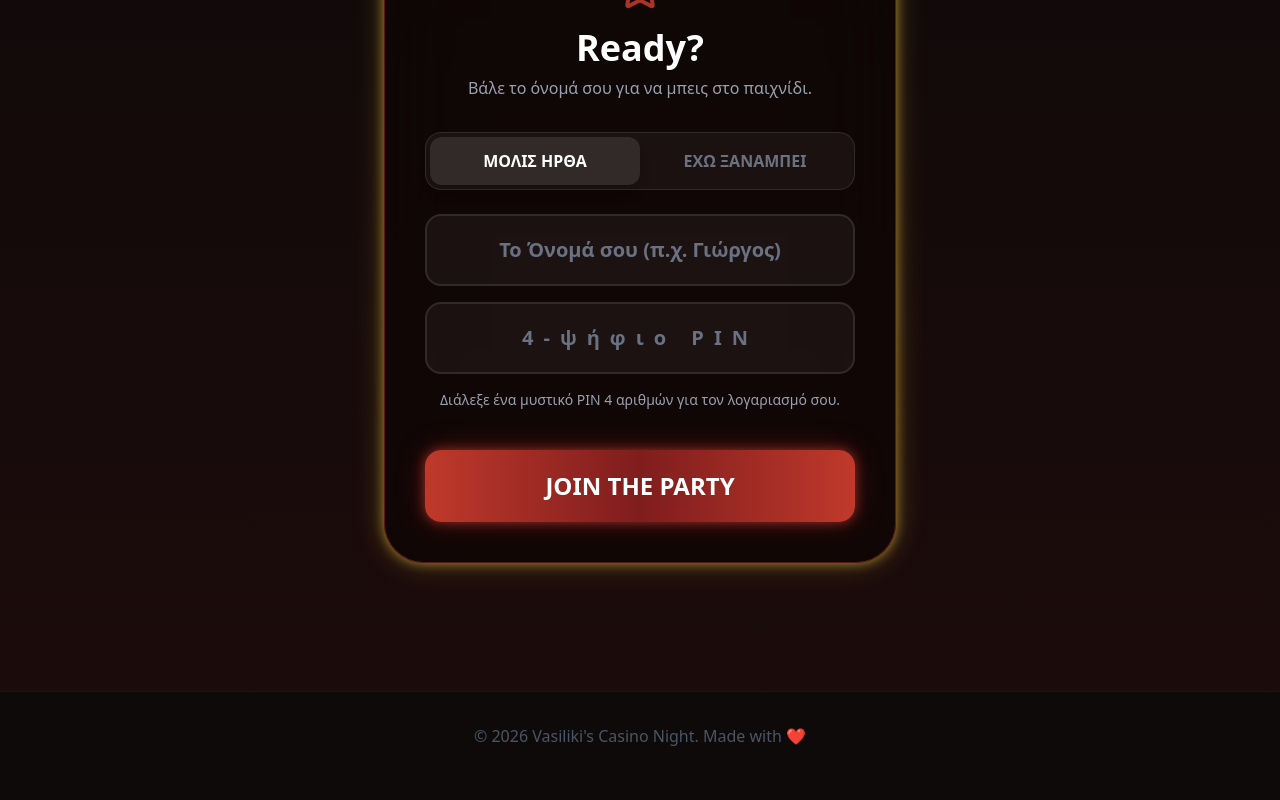
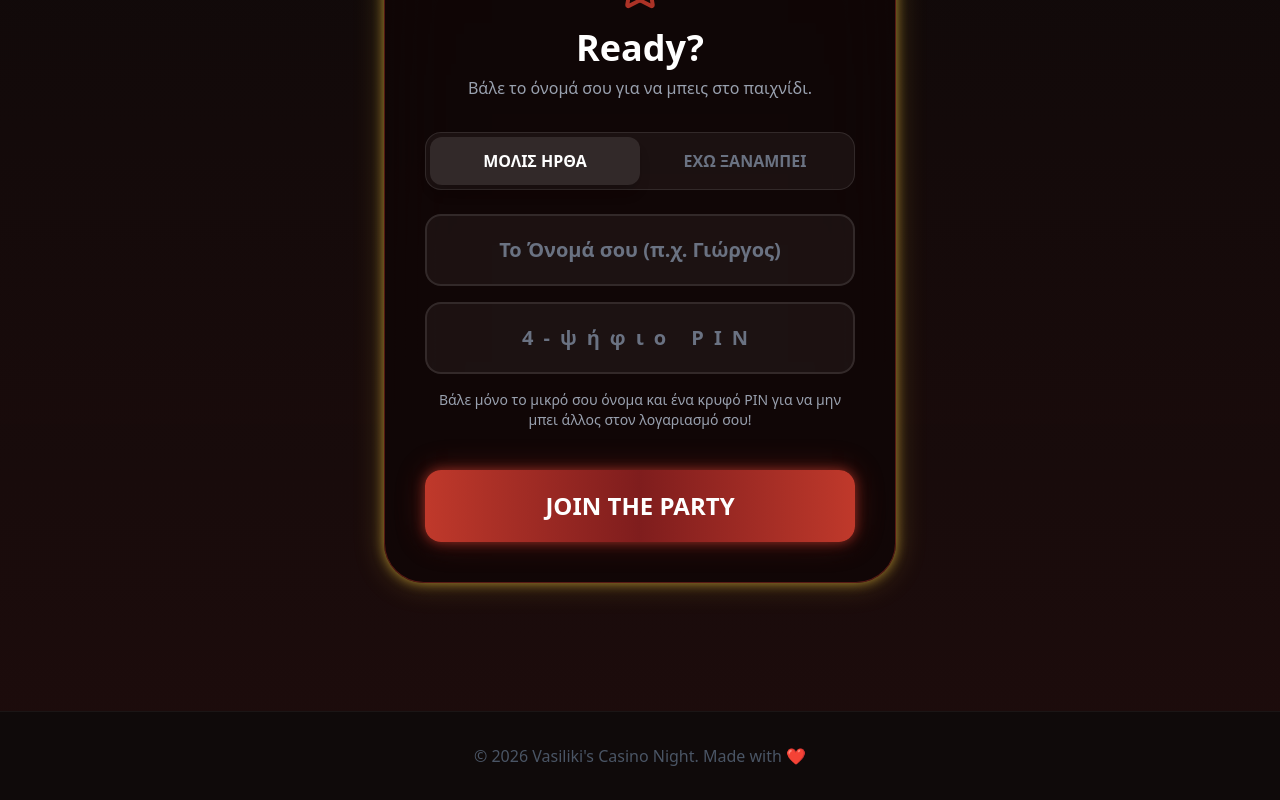
Before and after one commit to gamwmanos/vasos-party-app, a Next.js app: page / in a window 1280 px wide. Shown: the part 3373-4173 px from the top of the page. Built offline with nearby package versions, Linux system fonts and the light colour scheme.

Commit message:
Update helper text for login and registration

```diff
--- a/src/app/page.tsx
+++ b/src/app/page.tsx
@@ -433,10 +433,10 @@ export default function Home() {
                     title="Βάλε 4 αριθμούς"
                     required
                   />
-                  <p className="text-sm text-gray-400 text-center">
+                  <p className="text-sm text-gray-400 text-center px-2">
                     {formMode === "register"
-                      ? "Διάλεξε ένα μυστικό PIN 4 αριθμών για τον λογαριασμό σου."
-                      : "Βάλε το ίδιο PIN που είχες επιλέξει για να βρεις τον λογαριασμό σου."}
+                      ? "Βάλε μόνο το μικρό σου όνομα και ένα κρυφό PIN για να μην μπει άλλος στον λογαριασμό σου!"
+                      : "Αν έχεις ξαναμπεί, χρησιμοποίησε ακριβώς το ίδιο Όνομα και PIN για να μη χάσεις τους πόντους σου! (Προτείνουμε να βάλεις μόνο το μικρό σου όνομα)"}
                   </p>
                 </div>
 
```
